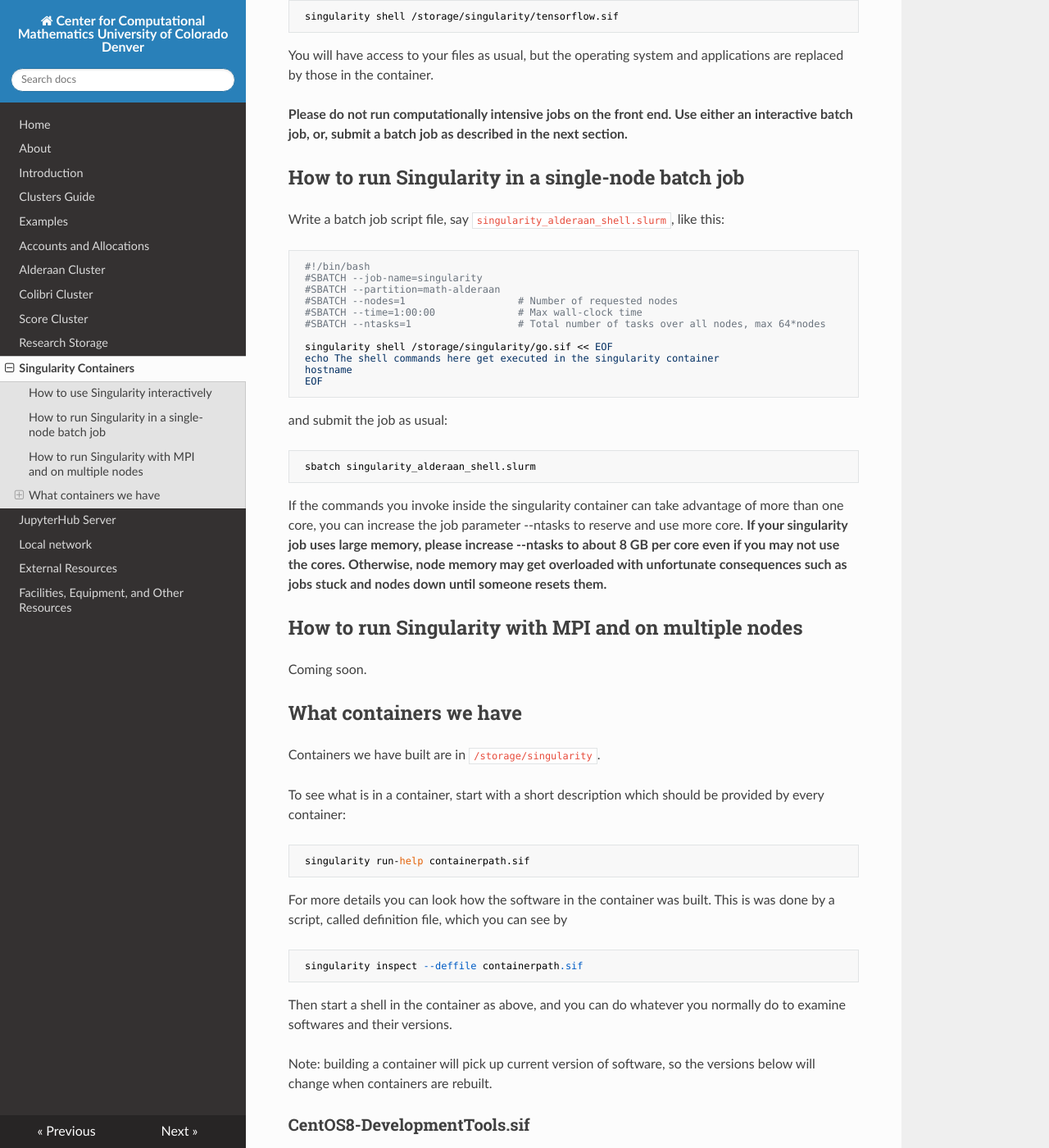
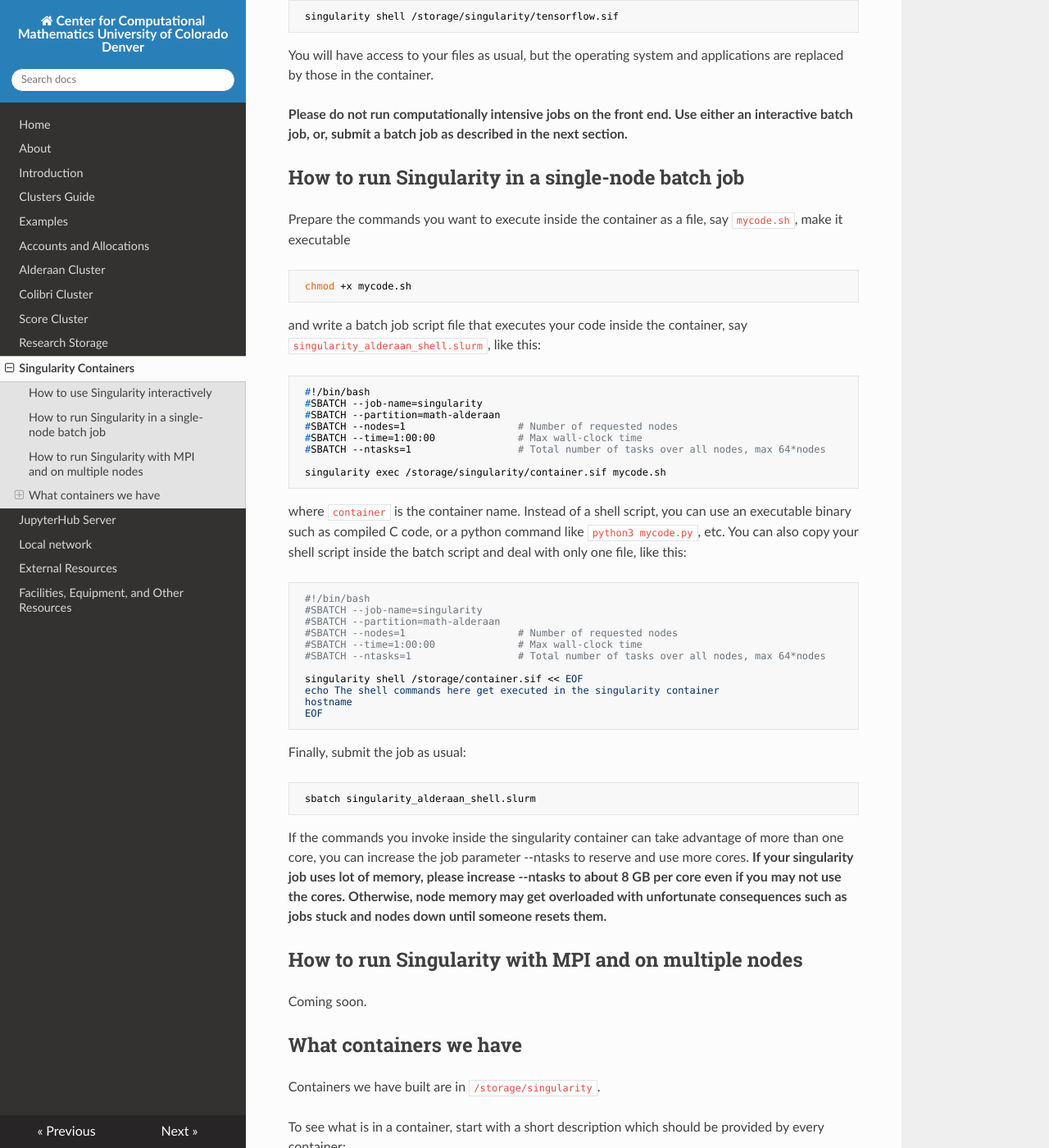
Before and after one commit to ccmucdenver/ccm-docs, an MkDocs documentation site: the page built from docs/singularity.md, in a window 1280 px wide and 1400 px high, scrolled down 704 px. Shown: the whole window at 82% size. Built offline with MkDocs 1.6.1, drawn with Linux system fonts in a browser that asks for light colours; nearby versions of some CDN libraries.

Commit message:
Update singularity.md
more singularity line options

```diff
--- a/docs/singularity.md
+++ b/docs/singularity.md
@@ -22,7 +22,12 @@ You will have access to your files as usual, but the operating system and applic
 
 ## How to run Singularity in a single-node batch job
 
-Write a batch job script file, say `singularity_alderaan_shell.slurm`, like this:
+Prepare the commands you want to execute inside the container as a file, say `mycode.sh`, make it executable
+
+     chmod +x mycode.sh
+
+and write a batch job script file that executes your code inside the container,
+say `singularity_alderaan_shell.slurm`, like this:
 
      #!/bin/bash
      #SBATCH --job-name=singularity
@@ -31,18 +36,30 @@ Write a batch job script file, say `singularity_alderaan_shell.slurm`, like this
      #SBATCH --time=1:00:00              # Max wall-clock time
      #SBATCH --ntasks=1                  # Total number of tasks over all nodes, max 64*nodes
 
-     singularity shell /storage/singularity/go.sif << EOF
+     singularity exec /storage/singularity/container.sif mycode.sh
+
+where `container` is the container name. Instead of a shell script, you can use an executable binary such as compiled C code, or a python command like `python3 mycode.py`, etc. You can also copy your shell script inside the batch script and deal with only one file, like this:
+
+     #!/bin/bash
+     #SBATCH --job-name=singularity
+     #SBATCH --partition=math-alderaan
+     #SBATCH --nodes=1                   # Number of requested nodes
+     #SBATCH --time=1:00:00              # Max wall-clock time
+     #SBATCH --ntasks=1                  # Total number of tasks over all nodes, max 64*nodes
+
+     singularity shell /storage/container.sif << EOF
      echo The shell commands here get executed in the singularity container
      hostname
      EOF
 
-and submit the job as usual:
+Finally, submit the job as usual:
 
      sbatch singularity_alderaan_shell.slurm
 
+
 If the commands you invoke inside the singularity container can take advantage of
 more than one core, you can increase the job parameter --ntasks to reserve and use
-more core. **If your singularity job uses large memory, please increase --ntasks to
+more cores. **If your singularity job uses lot of memory, please increase --ntasks to
 about 8 GB per core even if you may not use the cores. Otherwise, node memory may get
 overloaded with unfortunate consequences such as jobs stuck and
 nodes down until someone resets them.**
```
